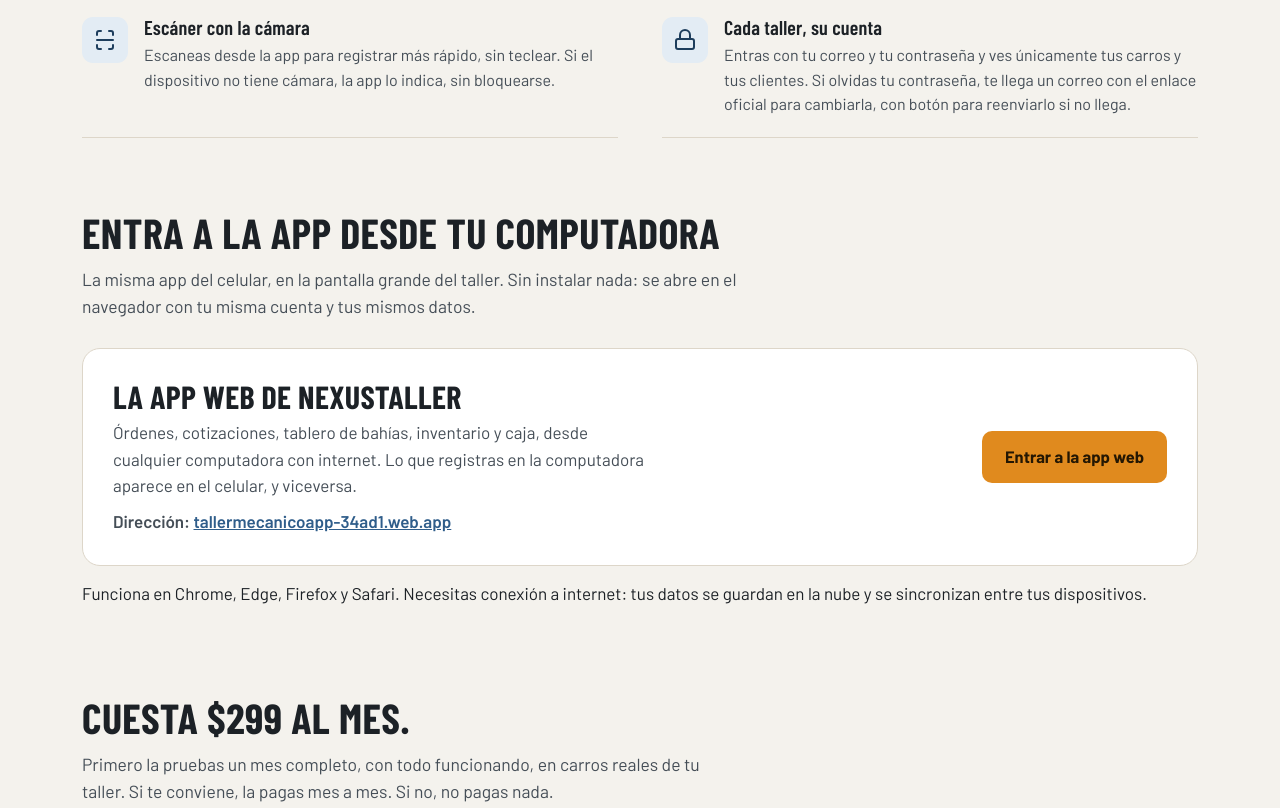
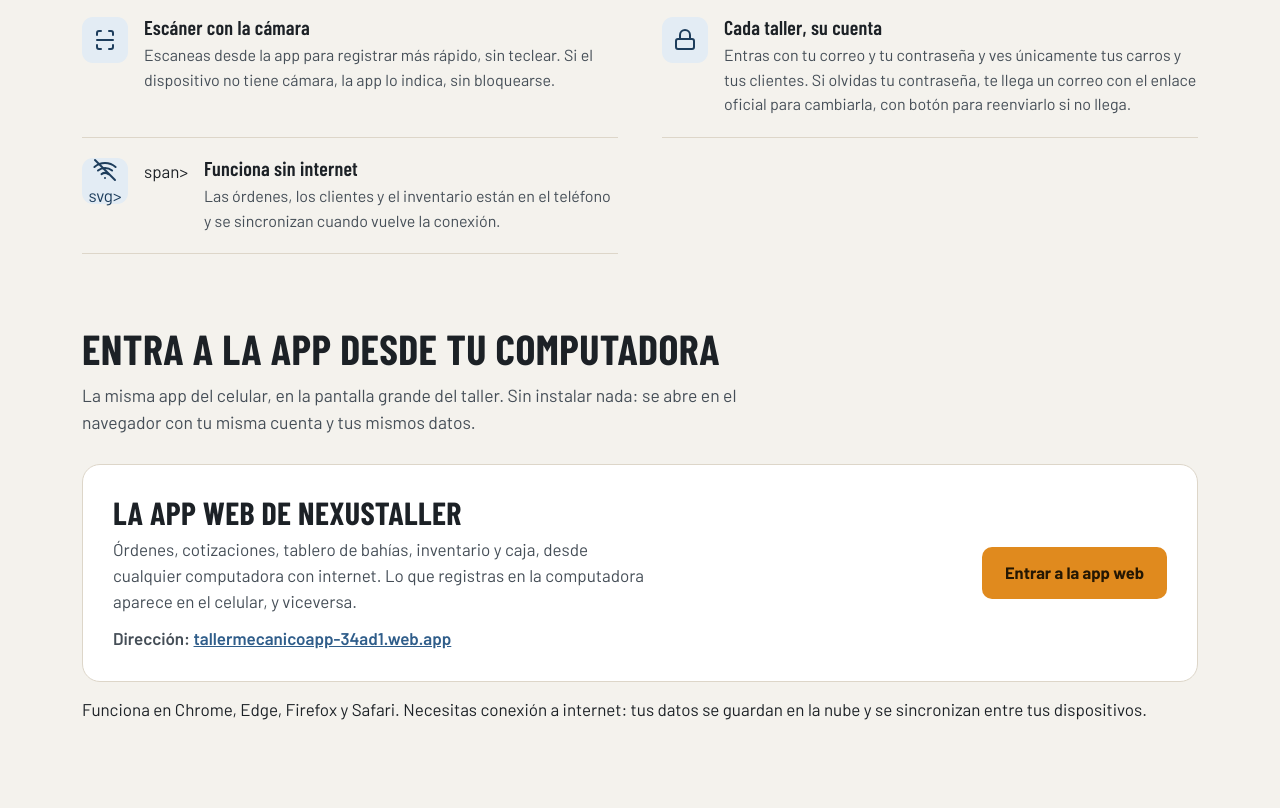
Before and after one commit to gaelandrade58-1/nexustaller-website, a plain HTML site: page index.html in a window 1280 px wide. Shown: the part 1941-2749 px from the top of the page. Drawn offline with nearby package versions, Linux system fonts and the light colour scheme.

Commit message:
Agrega que la app funciona sin internet

```diff
--- a/index.html
+++ b/index.html
@@ -608,7 +608,11 @@
           <span class="feat-ico" aria-hidden="true"><svg width="24" height="24" viewBox="0 0 24 24" fill="none" stroke="currentColor" stroke-width="2" stroke-linecap="round" stroke-linejoin="round"><rect x="3" y="11" width="18" height="10" rx="2"/><path d="M7 11V7a5 5 0 0 1 10 0v4"/></svg></span>
           <div><h3>Cada taller, su cuenta</h3><p>Entras con tu correo y tu contraseña y ves únicamente tus carros y tus clientes. Si olvidas tu contraseña, te llega un correo con el enlace oficial para cambiarla, con botón para reenviarlo si no llega.</p></div>
         </div>
+      <div class="feat">
+                <span class="feat-ico" aria-hidden="true"><svg width="24" height="24" viewBox="0 0 24 24" fill="none" stroke="currentColor" stroke-width="2" stroke-linecap="round" stroke-linejoin="round"><path d="M5 12.55a11 11 0 0 1 14.08 0"/><path d="M1.42 9a16 16 0 0 1 21.16 0"/><path d="M8.53 16.11a6 6 0 0 1 6.95 0"/><line x1="12" y1="20" x2="12.01" y2="20"/><line x1="2" y1="2" x2="22" y2="22"/></svg>svg></span>span>
+        <div><h3>Funciona sin internet</h3><p>Las órdenes, los clientes y el inventario están en el teléfono y se sincronizan cuando vuelve la conexión.</p></div>
       </div>
+    </div>
     </div>
   </section>
 
@@ -828,6 +832,10 @@
         <summary>¿A qué correo les escribo si ocupo ayuda?</summary>
         <div class="body"><p>Todo va al correo de la app: <a href="mailto:nexustaller.app@gmail.com">nexustaller.app@gmail.com</a>. Pruebas gratis, dudas de la suscripción, preguntas de facturación y temas de privacidad: todo se atiende desde ahí. Es también el correo que aparece en la información de nexustaller.com.</p></div>
       </details>
+  <details>
+    <summary>¿La app funciona sin internet?</summary>
+    <div class="body"><p>Sí. Puedes ver y registrar órdenes, clientes e inventario sin conexión; los cambios se sincronizan solos cuando el teléfono vuelve a tener internet. El primer inicio de sesión, el pago y el timbrado de CFDI sí necesitan internet.</p></div>
+  </details>
     </div>
   </section>
 
```
